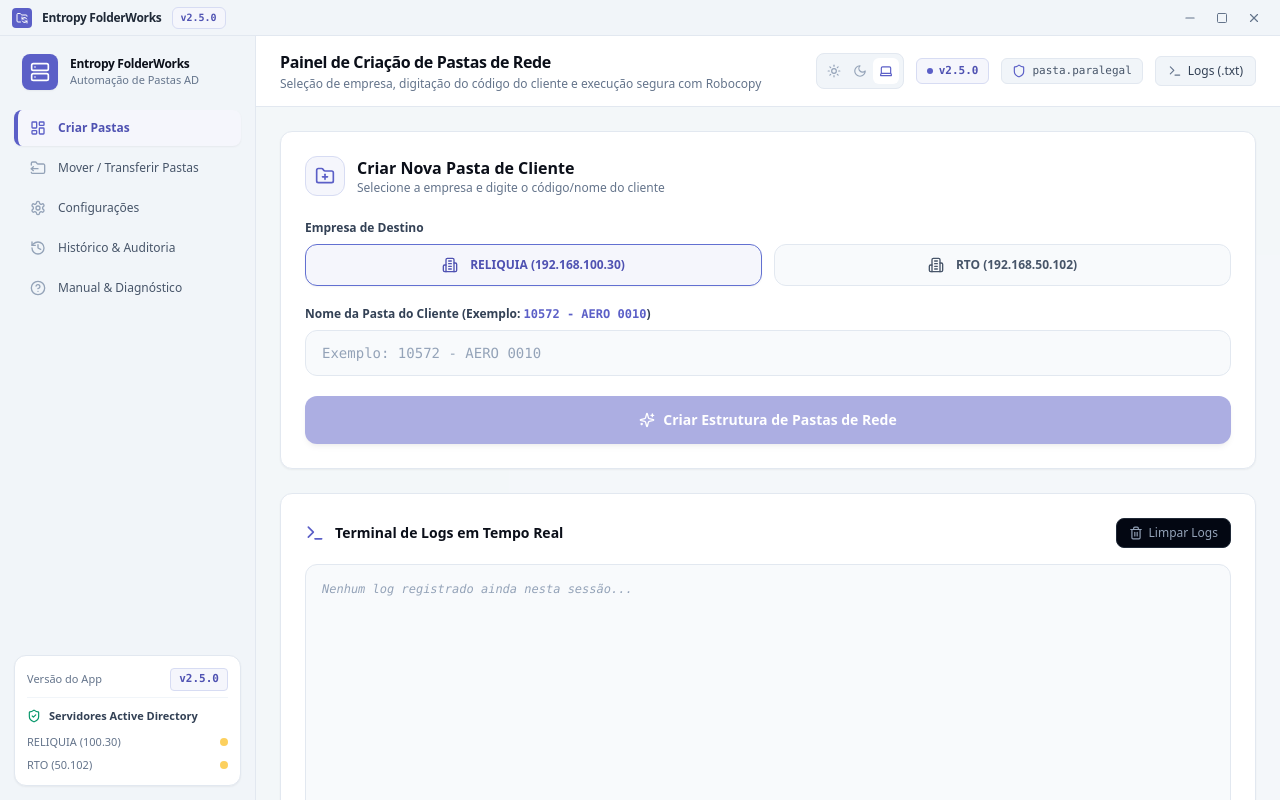
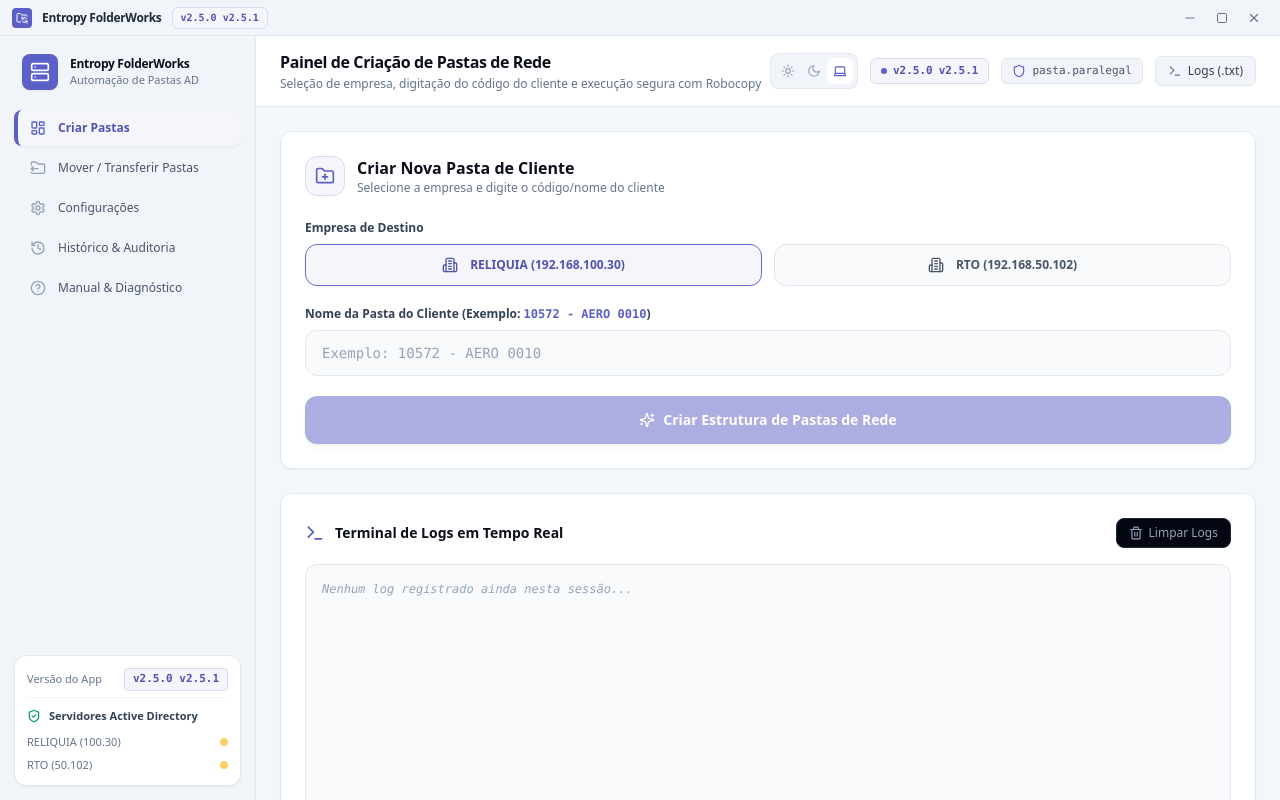
Before and after one commit to aabdalaa/FolderWorks, a React (Vite) app: page / in a window 1280 px wide. Built offline with nearby package versions, Linux system fonts and the light colour scheme.

Commit message:
feat: release v2.5.1 with preload fix, modal confirmation and default create view

```diff
--- a/package.json
+++ b/package.json
@@ -1,6 +1,6 @@
 {
   "name": "folderworks",
-  "version": "2.5.0",
+  "version": "2.5.1",
   "productName": "FolderWorks",
   "description": "FolderWorks - Su\u00edte de Automa\u00e7\u00e3o de Criador de Pastas (ENTROPY)",
   "main": "dist-electron/main.js",
--- a/src/components/layout/Header.tsx
+++ b/src/components/layout/Header.tsx
@@ -60,6 +60,7 @@
         <div className="flex items-center gap-1.5 px-2.5 py-1 rounded-md bg-teams-50 dark:bg-teams-950 border border-teams-200 dark:border-teams-800 text-[11px] text-teams-700 dark:text-teams-300 font-mono font-bold">
           <span className="w-1.5 h-1.5 rounded-full bg-teams-600 dark:bg-teams-400" />
           <span>v2.5.0</span>
+          <span>v2.5.1</span>
         </div>
 
         {/* AD Account Badge */}
--- a/src/components/layout/Sidebar.tsx
+++ b/src/components/layout/Sidebar.tsx
@@ -62,6 +62,7 @@
           <span className="text-[11px] font-medium text-slate-500 dark:text-slate-400">Versão do App</span>
           <span className="text-[11px] font-mono font-bold text-teams-700 dark:text-teams-300 bg-teams-50 dark:bg-teams-950 px-2 py-0.5 rounded border border-teams-200 dark:border-teams-800">
             v2.5.0
+            v2.5.1
           </span>
         </div>
 
--- a/src/components/layout/TitleBar.tsx
+++ b/src/components/layout/TitleBar.tsx
@@ -11,6 +11,7 @@
         <span className="font-bold text-xs tracking-tight text-slate-800 dark:text-white">Entropy FolderWorks</span>
         <span className="text-[10px] px-2 py-0.5 rounded-md bg-teams-50 dark:bg-teams-950 text-teams-700 dark:text-teams-300 border border-teams-200 dark:border-teams-800 font-mono font-bold">
           v2.5.0
+          v2.5.1
         </span>
       </div>
 
```
Also changed, not shown: 3 other files (tests, documents, lock files or other folders).
